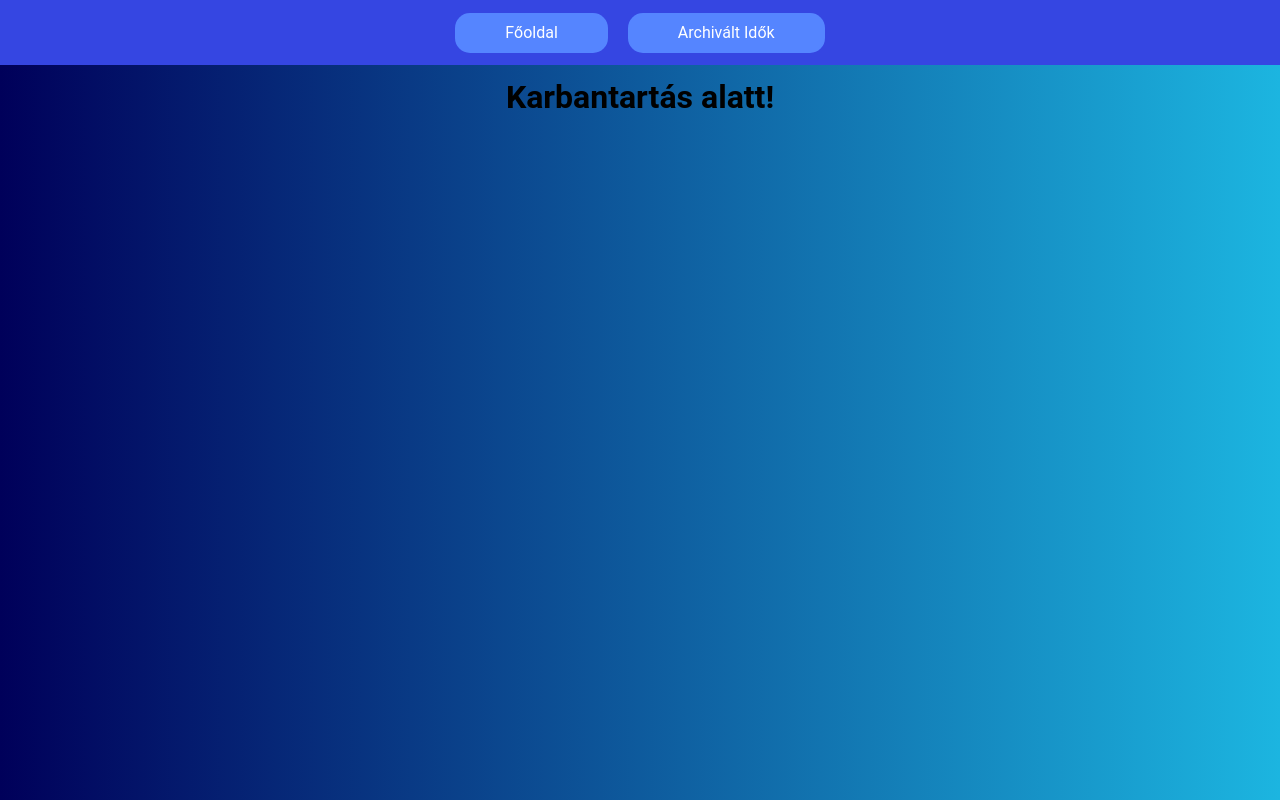
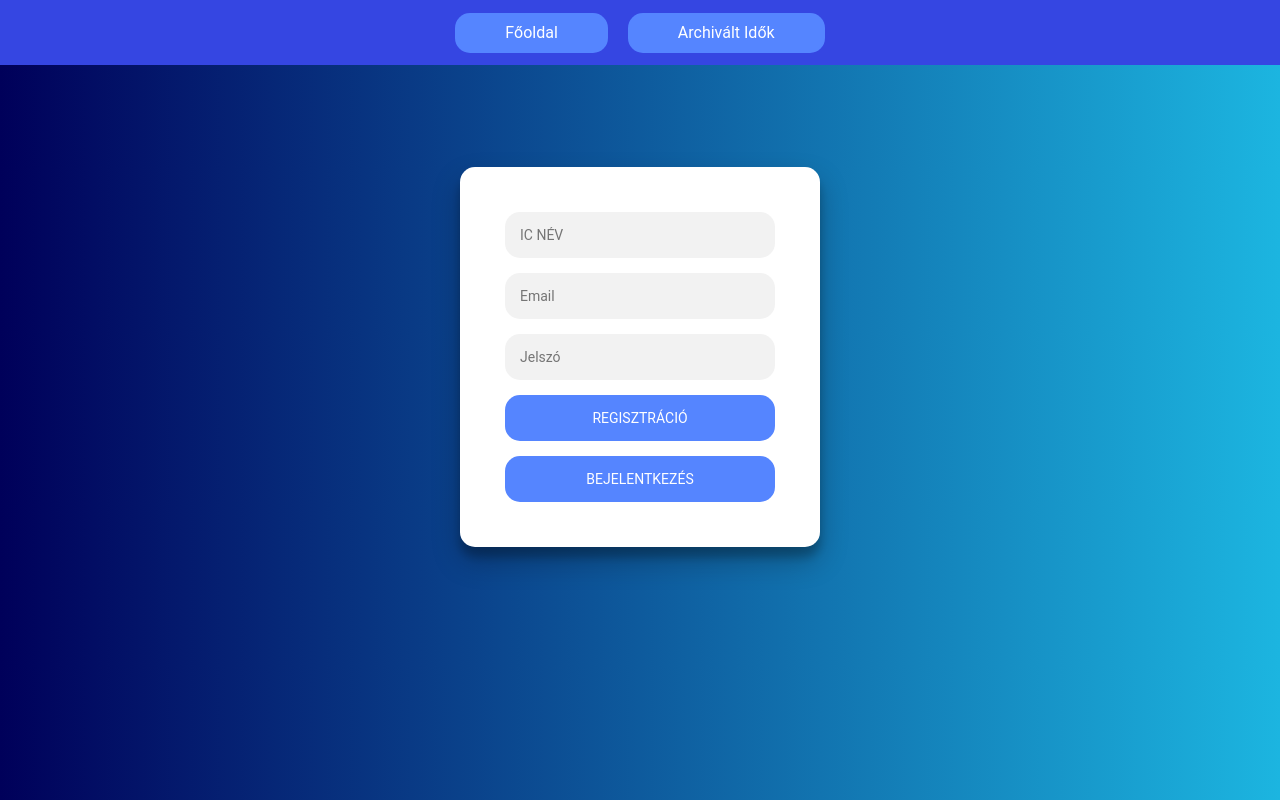
Before and after one commit to csubiii/arrp-duty-react, a React (Vite) app in the folder arrp-duty-react/: page / in a window 1280 px wide. Built offline with nearby package versions, Linux system fonts and the light colour scheme; no server answers.

Commit message:
domain karbantartás 1 vége

```diff
--- a/arrp-duty-react/src/index.css
+++ b/arrp-duty-react/src/index.css
@@ -332,6 +332,7 @@ table.table thead th:first-child {
 .maintenance-text {
   margin-top: 1%;
   text-align: center;
+  color: white;
 }
 
 /* maintenance-text */
--- a/arrp-duty-react/src/pages/Main.jsx
+++ b/arrp-duty-react/src/pages/Main.jsx
@@ -7,7 +7,7 @@ import Duty from './duty/Duty';
 
 const Main = () => {
 
-  const [ isHidden, setIsHidden ] = useState(true)
+  const [ isHidden, setIsHidden ] = useState(false)
   const [user] = useAuthState(auth);
 
   return (
```
